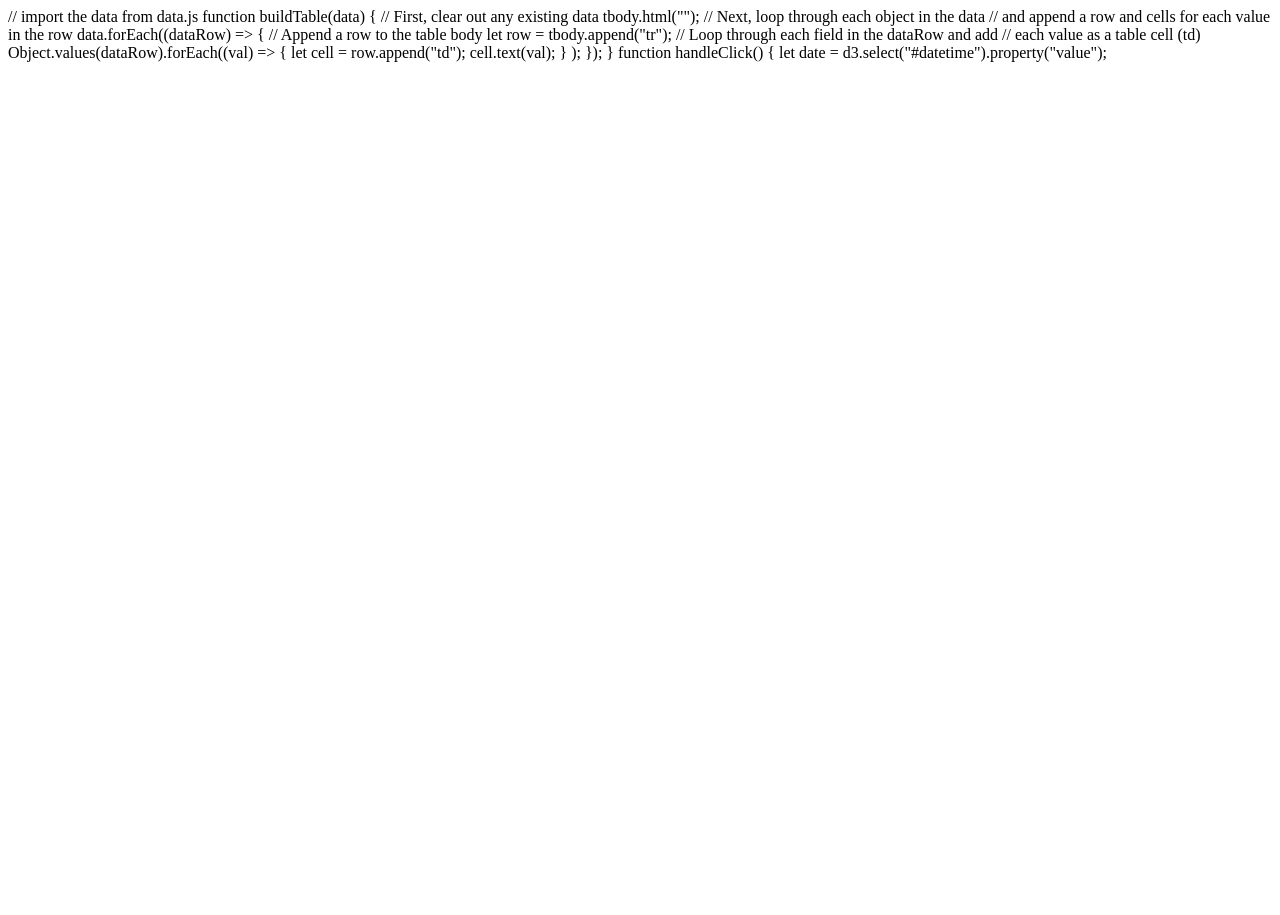
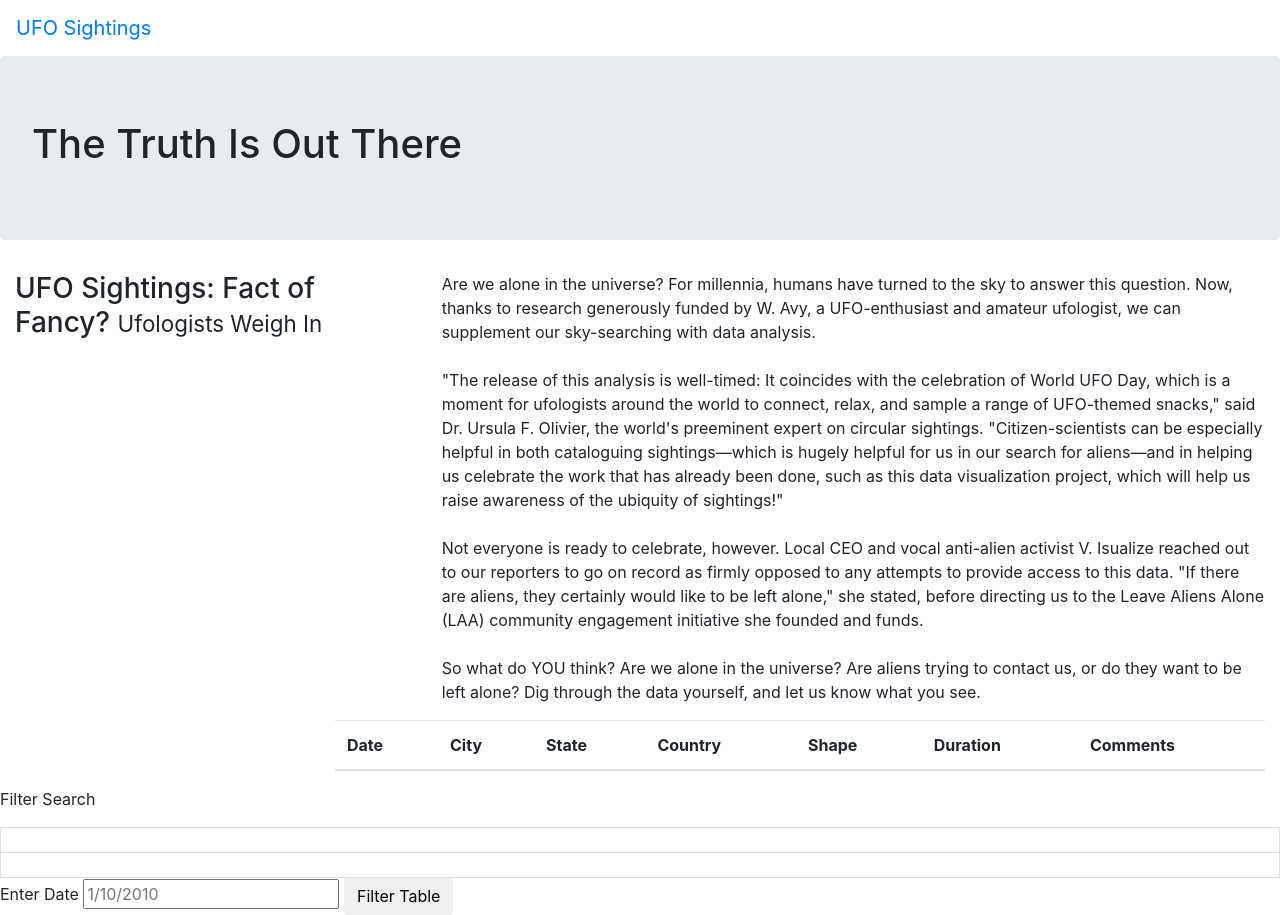
Before and after one commit to elisabethgnewman/UFOs, a plain HTML site: page index.html in a window 1280 px wide. Before the commit the page ends 800 px from the top, so only its background shows below. Drawn offline with nearby package versions, Linux system fonts and the light colour scheme.

Commit message:
add updated index html file

```diff
--- a/index.html
+++ b/index.html
@@ -5,30 +5,72 @@
     <meta http-equiv="X-UA-Compatible" content="IE=edge">
     <meta name="viewport" content="width=device-width, initial-scale=1.0">
     <title>Document</title>
+    <link
+      rel="stylesheet"
+      href="https://maxcdn.bootstrapcdn.com/bootstrap/4.0.0/css/bootstrap.min.css"
+      integrity="sha384-Gn5384xqQ1aoWXA+058RXPxPg6fy4IWvTNh0E263XmFcJlSAwiGgFAW/dAiS6JXm"
+      crossorigin="anonymous"/>
 </head>
 <body>
-// import the data from data.js
+    <div class="wrapper">
+        <nav class="navbar navbar-expand-lg">
+            <a class="navbar-brand" href="index.html">UFO Sightings</a>
+          </nav>
+    </div>
+    <div class="jumbotron">
+        <h1>The Truth Is Out There</h1>
+      </div>
+      <div class="container-fluid">
+        <div class="row">
+          <div class="col-md-4">
+            <h3>UFO Sightings: Fact of Fancy? <small>Ufologists Weigh In</small></h3>
+          </div>
+          <div class="col-md-8">
+            <p>
+              Are we alone in the universe? For millennia, humans have turned to the sky to answer this question. Now, thanks to research generously funded by W. Avy, a UFO-enthusiast and amateur ufologist, we can supplement our sky-searching with data analysis.<br><br>"The release of this analysis is well-timed: It coincides with the celebration of World UFO Day, which is a moment for ufologists around the world to connect, relax, and sample a range of UFO-themed snacks," said Dr. Ursula F. Olivier, the world's preeminent expert on circular sightings. "Citizen-scientists can be especially helpful in both cataloguing sightings—which is hugely helpful for us in our search for aliens—and in helping us celebrate the work that has already been done, such as this data visualization project, which will help us raise awareness of the ubiquity of sightings!"<br><br>Not everyone is ready to celebrate, however. Local CEO and vocal anti-alien activist V. Isualize reached out to our reporters to go on record as firmly opposed to any attempts to provide access to this data. "If there are aliens, they certainly would like to be left alone," she stated, before directing us to the Leave Aliens Alone (LAA) community engagement initiative she founded and funds.<br><br>So what do YOU think? Are we alone in the universe? Are aliens trying to contact us, or do they want to be left alone? Dig through the data yourself, and let us know what you see.
 
-    function buildTable(data) {
-        // First, clear out any existing data
-        tbody.html("");
 
-        // Next, loop through each object in the data
-        // and append a row and cells for each value in the row
-        data.forEach((dataRow) => {
-          // Append a row to the table body
-          let row = tbody.append("tr");
+            </p>
+          </div>
+        </div>
+      </div>
+      <div class="container-fluid">
+        <div class="row">
+          <div class="col-md-3">
 
-          // Loop through each field in the dataRow and add
-          // each value as a table cell (td)
-          Object.values(dataRow).forEach((val) => {
-            let cell = row.append("td");
-            cell.text(val);
-            }
-          );
-        });
-      }
+          </div>
+          <div class="col-md-9">
+            <table class="table table-striped">
+              <thead>
+                <tr>
+                    <th>Date</th>
+                    <th>City</th>
+                    <th>State</th>
+                    <th>Country</th>
+                    <th>Shape</th>
+                    <th>Duration</th>
+                    <th>Comments</th>
+                </tr>
+              </thead>
+              <tbody></tbody>
+            </table>
+          </div>
+        </div>
+      </div>
+      <form>
+        <p>Filter Search</p>
+      </form>
+      <ul class="list-group">
 
-      function handleClick() {
-        let date = d3.select("#datetime").property("value");
+    </ul>
+    <li class="list-group-item">
+
+    </li>
+    <li class="list-group-item">
+
+    </li>
+    <label for="date">Enter Date</label>
+    <input type="text" placeholder="1/10/2010" id="datetime" />
+    <button id="filter-btn" type="button" class="btn btn-default">Filter Table</button>
+</body>
 </html>
```
